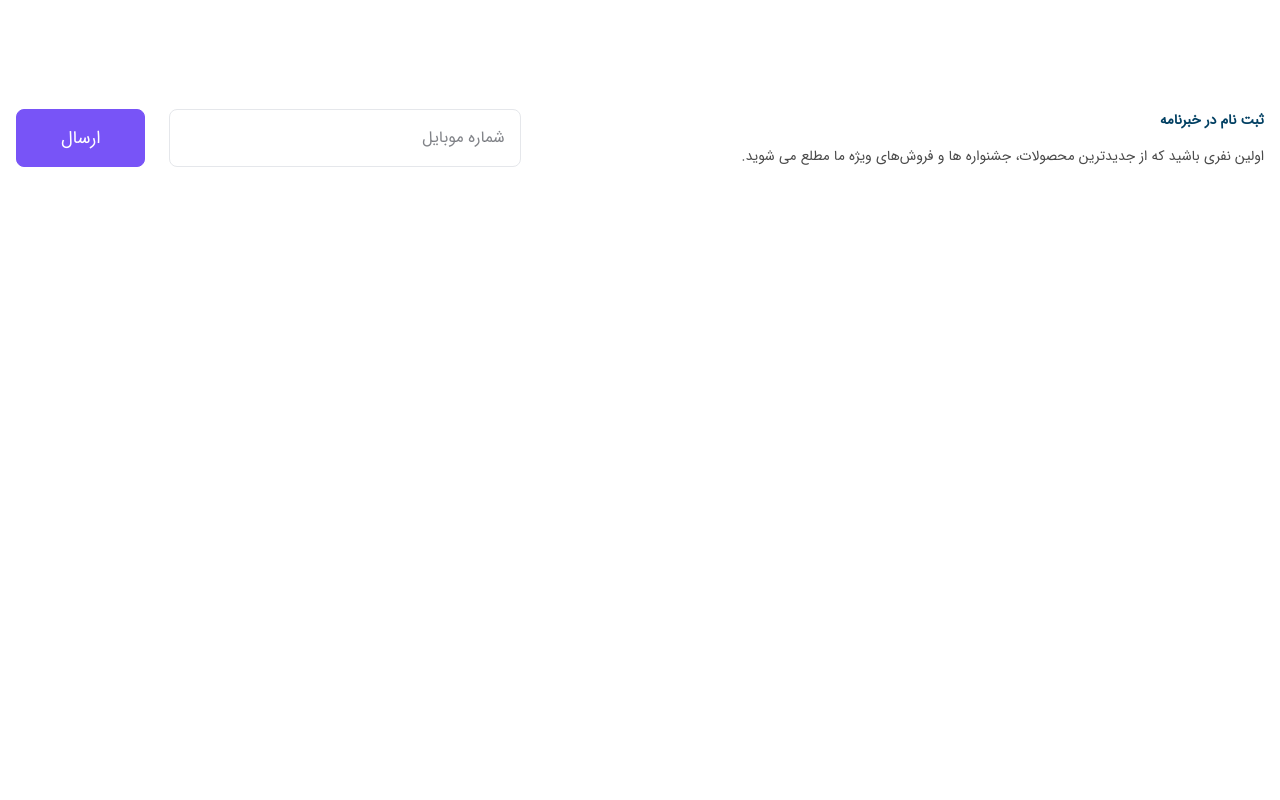
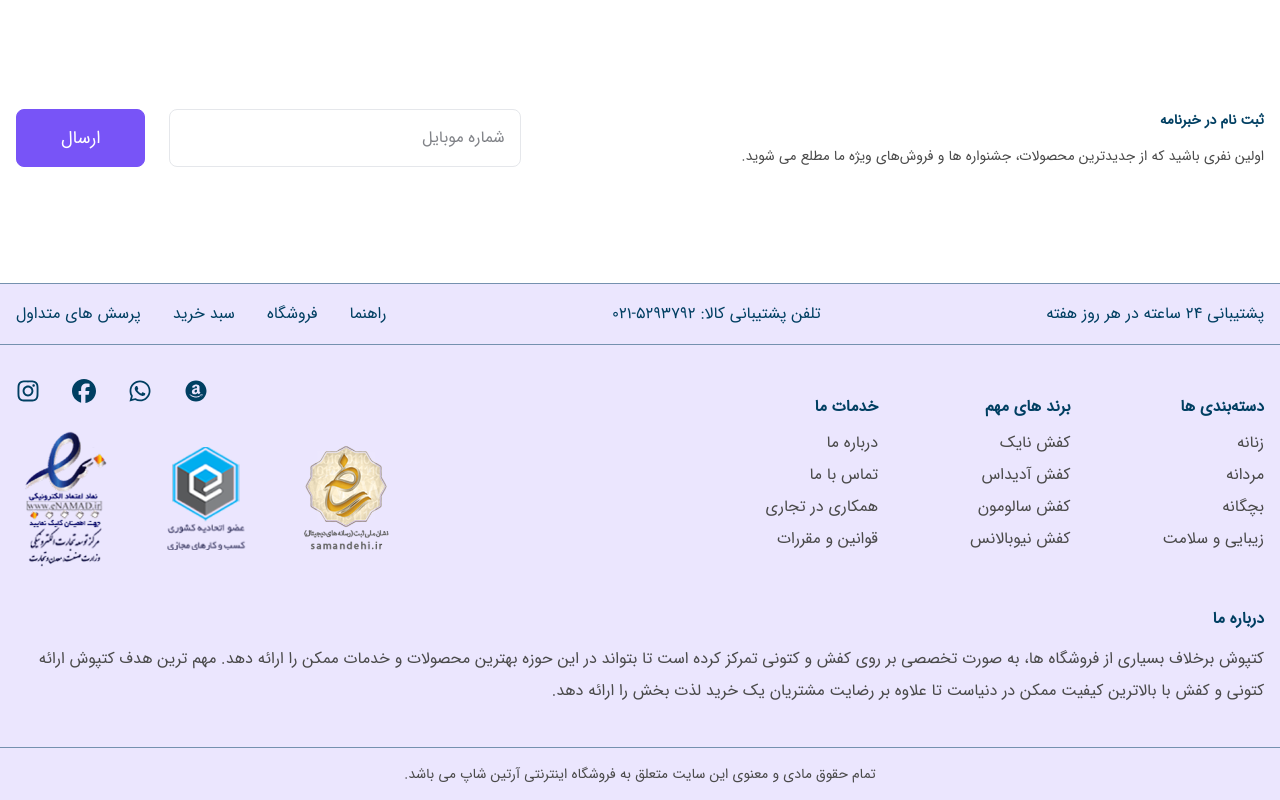
Before and after one commit to bagheri-dev/artin-shop, a Next.js app: page / in a window 1280 px wide. Shown: the part 4655-5455 px from the top of the page. Before the commit the page ends 4938 px from the top, so only its background shows below. Built offline with nearby package versions, Linux system fonts and the light colour scheme.

Commit message:
create footer

```diff
--- a/package.json
+++ b/package.json
@@ -17,6 +17,7 @@
     "next": "15.3.0",
     "react": "^19.0.0",
     "react-dom": "^19.0.0",
+    "react-icons": "^5.5.0",
     "sass": "^1.86.3",
     "swiper": "^11.2.6",
     "tailwind-merge": "^3.2.0",
--- a/src/app/layout.tsx
+++ b/src/app/layout.tsx
@@ -2,6 +2,7 @@ import type { Metadata } from "next";
 import "./styles/globals.scss"
 import "./globals.css";
 import { Header } from "@/components/layout/Header";
+import { Footer } from "@/components/layout/Footer";
 
 export const metadata: Metadata = {
   title: "Artin-shop",
@@ -20,6 +21,7 @@ export default function RootLayout({
       >
         <Header />
         {children}
+        <Footer />
       </body>
     </html>
   );
--- a/src/app/styles/globals.scss
+++ b/src/app/styles/globals.scss
@@ -52,3 +52,7 @@ body {
 .border-radius {
   border-radius: 8px;
 }
+
+.text-menu {
+  color: #4A4A4A;
+}
--- /dev/null
+++ b/src/components/layout/Footer.tsx
@@ -0,0 +1,127 @@
+import { SiteContainer } from "@/lib/SiteContainer"
+import Image from "next/image"
+import Link from "next/link"
+import { AiFillAmazonCircle } from "react-icons/ai"
+import { FaFacebook, FaInstagram, FaWhatsapp } from "react-icons/fa6"
+
+export const Footer = () => {
+    return (
+        <div className="bg-[#EBE6FE] border-t border-[#003F6280]">
+            <div className="border-b border-[#003F6280]">
+                <SiteContainer>
+                    <div className="flex items-center justify-between py-[18px] text-[#003F62]">
+                        <div>
+                            <p>پشتیبانی 24 ساعته در هر روز هفته</p>
+                        </div>
+                        <div>
+                            <p>تلفن پشتیبانی کالا: 5293792-021</p>
+                        </div>
+                        <div>
+                            <nav>
+                                <ul className="flex items-center gap-x-8">
+                                    <li>
+                                        <Link href={""}>راهنما</Link>
+                                    </li>
+                                    <li>
+                                        <Link href={""}>فروشگاه</Link>
+                                    </li>
+                                    <li>
+                                        <Link href={""}>سبد خرید</Link>
+                                    </li>
+                                    <li>
+                                        <Link href={""}>پرسش های متداول</Link>
+                                    </li>
+                                </ul>
+                            </nav>
+                        </div>
+                    </div>
+                </SiteContainer>
+            </div>
+            <div className="pt-[34px] pb-10 border-b border-[#003F6280]">
+                <SiteContainer>
+                    <div className="flex items-center justify-between">
+                        <div className="flex items-center gap-x-[92px]">
+                            <nav className="space-y-3">
+                                <h3 className="text-[#003F62] font-bold">دسته‌بندی ها</h3>
+                                <ul className="space-y-2 text-menu">
+                                    <li>
+                                        <Link href={"#"}>زنانه</Link>
+                                    </li>
+                                    <li>
+                                        <Link href={"#"}>مردانه</Link>
+                                    </li>
+                                    <li>
+                                        <Link href={"#"}>بچگانه</Link>
+                                    </li>
+                                    <li>
+                                        <Link href={"#"}>زیبایی و سلامت</Link>
+                                    </li>
+                                </ul>
+                            </nav>
+                            <nav className="space-y-3">
+                                <h3 className="text-[#003F62] font-bold">برند های مهم</h3>
+                                <ul className="space-y-2 text-menu">
+                                    <li>
+                                        <Link href={"#"}>کفش نایک</Link>
+                                    </li>
+                                    <li>
+                                        <Link href={"#"}>کفش آدیداس</Link>
+                                    </li>
+                                    <li>
+                                        <Link href={"#"}>کفش سالومون</Link>
+                                    </li>
+                                    <li>
+                                        <Link href={"#"}>کفش نیوبالانس</Link>
+                                    </li>
+                                </ul>
+                            </nav>
+                            <nav className="space-y-3">
+                                <h3 className="text-[#003F62] font-bold">خدمات ما</h3>
+                                <ul className="space-y-2 text-menu">
+                                    <li>
+                                        <Link href={"#"}>درباره ما</Link>
+                                    </li>
+                                    <li>
+                                        <Link href={"#"}>تماس با ما</Link>
+                                    </li>
+                                    <li>
+                                        <Link href={"#"}>همکاری در تجاری</Link>
+                                    </li>
+                                    <li>
+                                        <Link href={"#"}>قوانین و مقررات</Link>
+                                    </li>
+                                </ul>
+                            </nav>
+                        </div>
+                        <div className="flex flex-col">
+                            <div className="flex items-center justify-end gap-x-8 pb-7">
+                                <Link href={"#"}><AiFillAmazonCircle className="text-[#003F62] size-6"/></Link>
+                                <Link href={"#"}><FaWhatsapp className="text-[#003F62] size-6"/></Link>
+                                <Link href={"#"}><FaFacebook className="text-[#003F62] size-6"/></Link>
+                                <Link href={"#"}><FaInstagram className="text-[#003F62] size-6"/></Link>
+                            </div>
+                            <div className="flex items-center gap-x-10">
+                            <div>
+                                    <Image src={"/images/licence/logo 1.png"} alt="" width={100} height={100} />
+                                </div>
+                                <div>
+                                    <Image src={"/images/licence/image 84.png"} alt="" width={100} height={100} />
+                                </div>
+                                <div>
+                                    <Image src={"/images/licence/star1 1.png"} alt="" width={100} height={100} />
+                                </div>
+                            </div>
+                        </div>
+                    </div>
+                    <div className="pt-10">
+                        <h3 className="text-[#003F62] font-bold mb-3">درباره ما</h3>
+                        <p className="text-menu leading-8">کتپوش برخلاف بسیاری از فروشگاه ها، به صورت تخصصی بر روی کفش و کتونی تمرکز کرده است تا بتواند در این حوزه بهترین محصولات و خدمات ممکن را ارائه دهد. مهم ترین هدف کتپوش ارائه کتونی و کفش با بالاترین کیفیت ممکن در دنیاست تا علاوه بر رضایت مشتریان یک خرید لذت بخش را ارائه دهد.</p>
+                    </div>
+                </SiteContainer>
+            </div>
+            <div className="flex items-center justify-center py-4 text-sm text-menu">
+                <span>تمام حقوق مادی و معنوی این سایت متعلق به فروشگاه اینترنتی آرتین شاپ می باشد.</span>
+            </div>
+        </div>
+    )
+}
```
Also changed, not shown: 1 other file (tests, documents, lock files or other folders).
